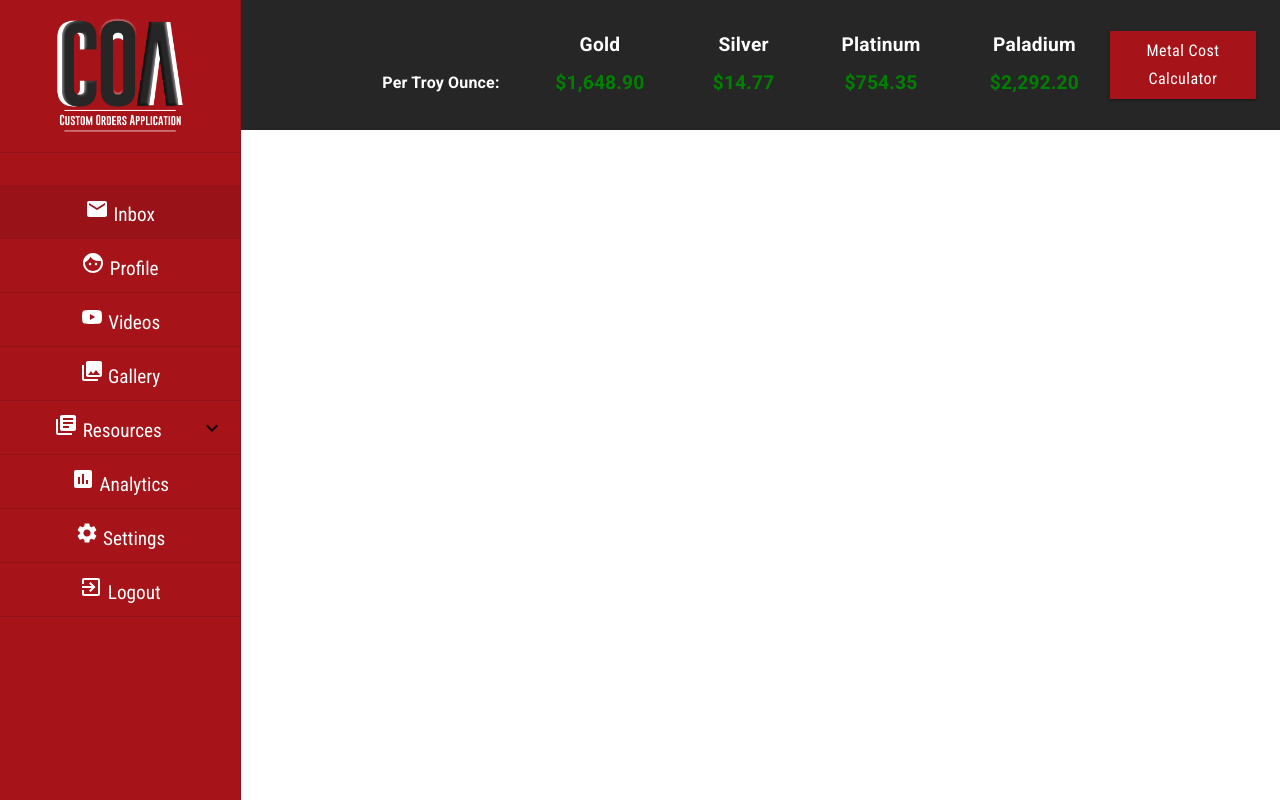
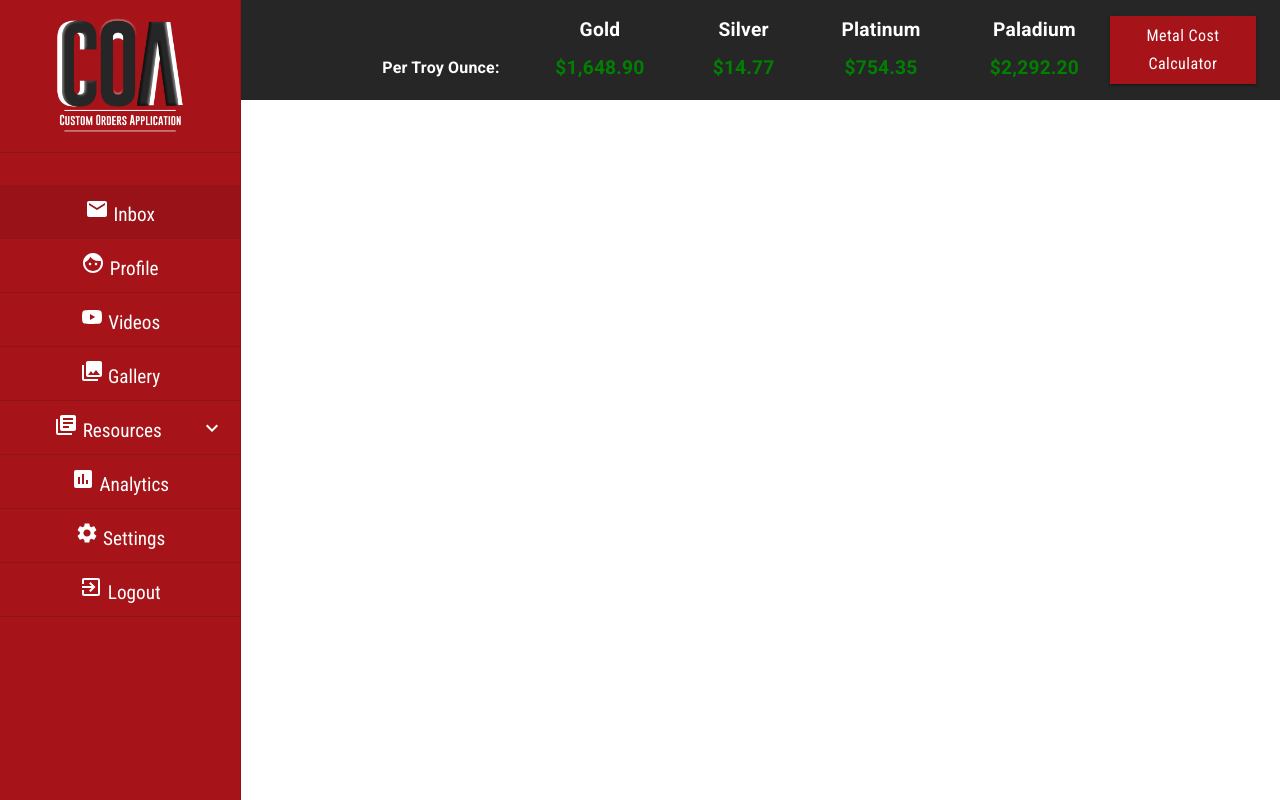
Before and after one commit to SlickJacket/ark_development, a React (Create React App) app: page / in a window 1280 px wide. Built offline with nearby package versions, Linux system fonts and the light colour scheme.

Commit message:
expansion icon style change

```diff
--- a/src/components/ui/Header.js
+++ b/src/components/ui/Header.js
@@ -59,14 +59,10 @@ const useStyles = makeStyles(theme => ({
     display: "flex"
   },
   appBar: {
-    height: "130px",
+    height: "100px",
     width: `calc(100% - ${permDrawerWidth}px)`,
     marginLeft: permDrawerWidth,
     justifyContent: "center",
-    [theme.breakpoints.down("sm")]: {
-      width: "100%",
-      height: "100px"
-    },
     [theme.breakpoints.down("sm")]: {
       width: "100%",
       height: "90px"
@@ -74,7 +70,7 @@ const useStyles = makeStyles(theme => ({
   },
   toolbarMargin: {
     ...theme.mixins.toolbar,
-    marginBottom: "4em",
+    marginBottom: "2em",
     [theme.breakpoints.down("sm")]: {
       marginBottom: "1.5em"
     },
@@ -181,6 +177,9 @@ const useStyles = makeStyles(theme => ({
   tableContainer: {
     width: "50rem",
     marginRight: "auto"
+  },
+  expandIcons: {
+    color: "white"
   }
 }));
 
@@ -193,9 +192,6 @@ export default function Header(props) {
   const [openDrawer, setOpenDrawer] = useState(false);
   const [value, setValue] = useState(0);
   const [openMenu, setOpenMenu] = useState(false);
-
-  //   <MailIcon /> <FaceIcon /> <YouTubeIcon /> <PhotoLibraryIcon />
-  //   <LibraryBooksIcon /> <AssessmentIcon /> <SettingsIcon />
 
   const routes = [
     { name: "Inbox", link: "/admin/inbox", value: 0, icon: <MailIcon /> },
@@ -231,8 +227,8 @@ export default function Header(props) {
     routes.forEach(route => {
       switch (window.location.pathname) {
         case `${route.link}`:
-          if (value !== `${route.value}`) {
-            setValue(`${route.value}`);
+          if (value !== route.value) {
+            setValue(route.value);
           }
           break;
         default:
@@ -441,9 +437,15 @@ export default function Header(props) {
                   <LibraryBooksIcon /> Resources
                 </ListItemText>
                 {openMenu ? (
-                  <ExpandLess onClick={() => setOpenMenu(false)} />
+                  <ExpandLess
+                    className={classes.expandIcons}
+                    onClick={() => setOpenMenu(false)}
+                  />
                 ) : (
-                  <ExpandMore onClick={() => setOpenMenu(true)} />
+                  <ExpandMore
+                    className={classes.expandIcons}
+                    onClick={() => setOpenMenu(true)}
+                  />
                 )}
               </ListItem>
               <Collapse in={openMenu} timeout="auto" unmountOnExit>
@@ -530,7 +532,7 @@ export default function Header(props) {
                 className={classes.drawerItemText}
                 disableTypography
               >
-               {route.icon} {route.name}
+                {route.icon} {route.name}
               </ListItemText>
             </ListItem>
           ))}
@@ -543,7 +545,7 @@ export default function Header(props) {
             to="/admin/login"
           >
             <ListItemText className={classes.drawerItemText} disableTypography>
-              <ExitToAppIcon/> Logout
+              <ExitToAppIcon /> Logout
             </ListItemText>
           </ListItem>
         </List>
```
